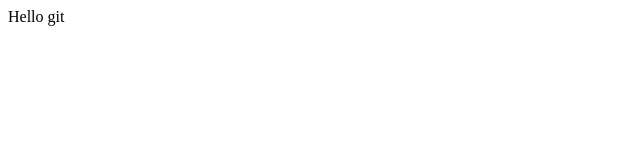
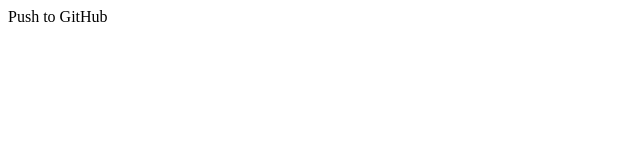
Before and after one commit to chiouhualin/test20190129, a plain HTML site: page index.html in a window 1280 px wide. Shown: the full height of the page, 0-640 px from the left. Drawn offline with Linux system fonts and the light colour scheme.

Commit message:
Fourth Commit

```diff
--- a/index.html
+++ b/index.html
@@ -1,8 +1,8 @@
 <html>
 <head>
-<title>Hello git</title>
+<title>Push to GitHub</title>
 </head>
 <body>
-Hello git
+Push to GitHub
 </body>
 </html>
```
